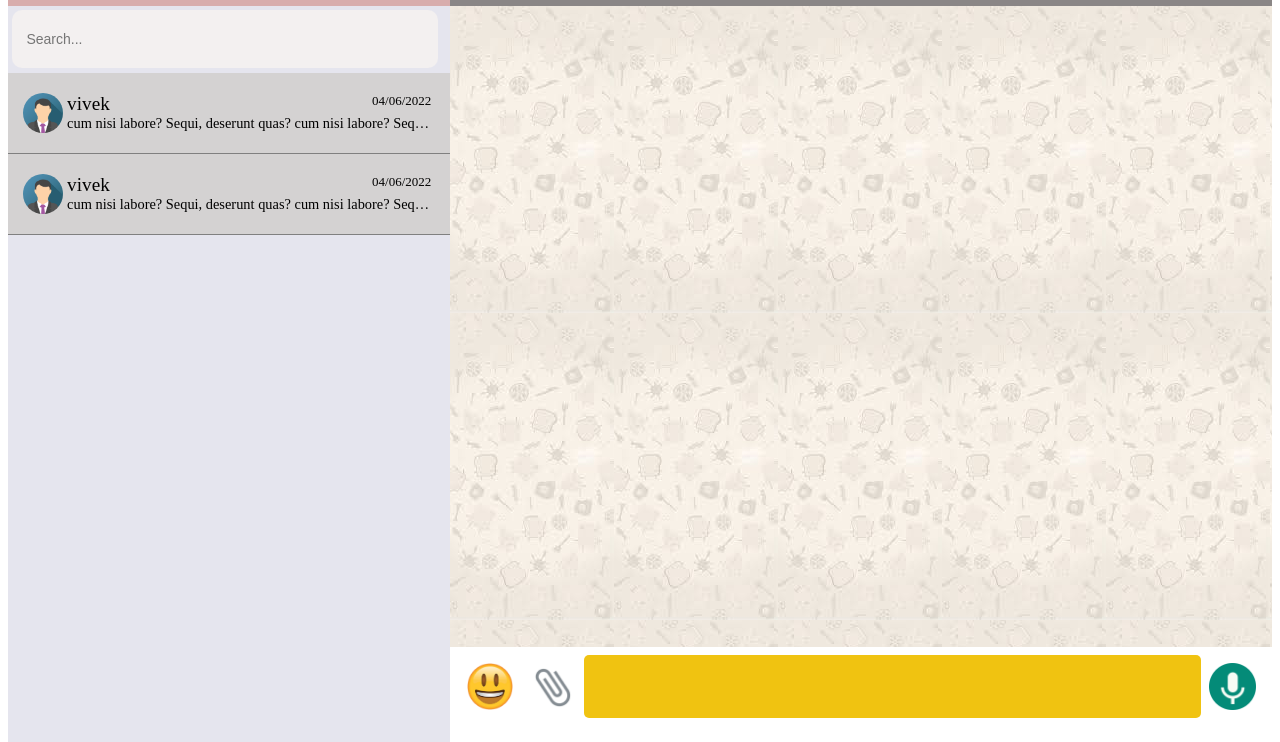
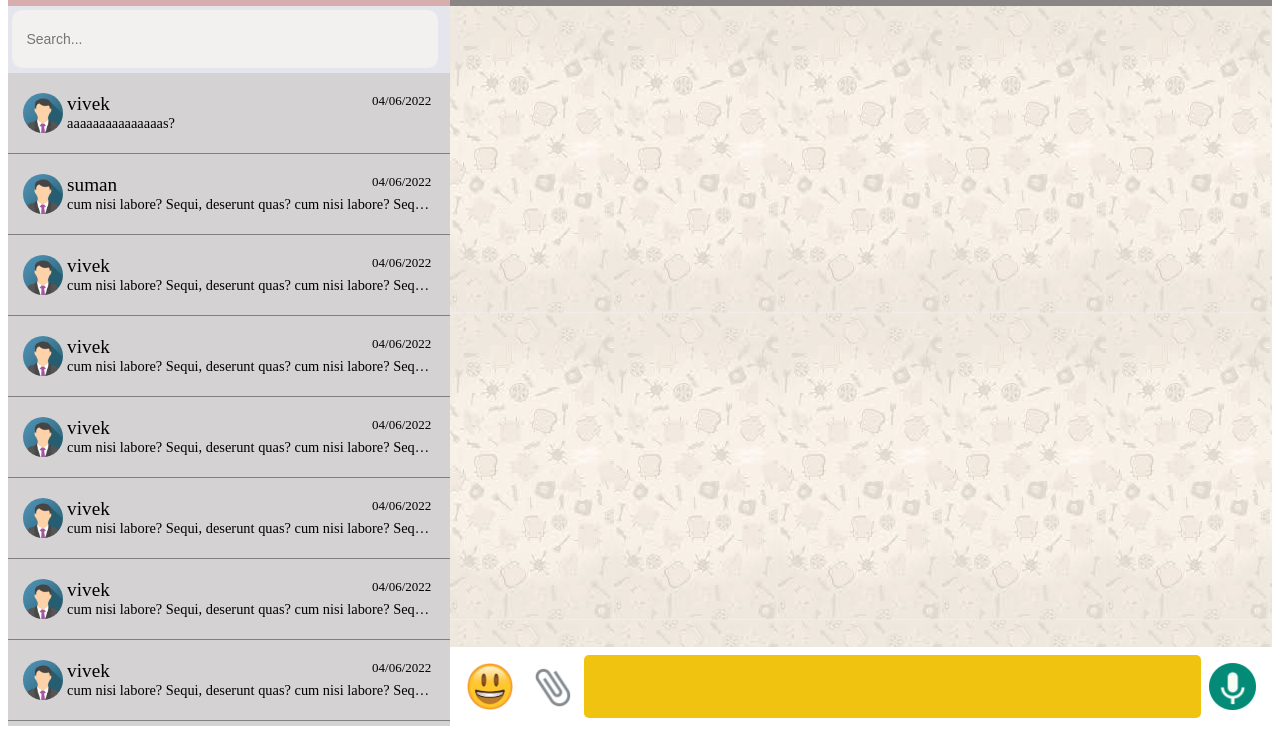
Before and after one commit to vivekkumar164/chatbot, a website with bundled scripts: page watsapp.html in a window 1280 px wide. Shown: the part 66-808 px from the top of the page. Built offline with nearby package versions, Linux system fonts and the light colour scheme.

Commit message:
search filter and dynamic listing of contact list

```diff
--- a/index.js
+++ b/index.js
@@ -11,13 +11,12 @@
 
   //to render dynamic list
   window.onload = function(){
-    renderContacts(obj);
+    renderContacts(contactList);
   }
 
   function renderContacts(list){
      list.map(e=>{
-    console.log(e);
-    //let name=
+    createContacts(e);
   })
   }
 
@@ -59,7 +58,6 @@
 
 
   const getBotResponse=(userInput)=>{
-    //console.log(obj);
     return responseObj[userInput] === undefined ? 'Please try somthing else':responseObj[userInput];
   }
 
@@ -68,3 +66,82 @@
     renderMessageEle(res);
 
   }
+
+  createContacts=(item)=>{
+    //contacct row
+      const contact = document.createElement('div');
+      contact.classList.add("contactRow");
+      contacts.appendChild(contact);
+
+
+      //images
+      const imageDiv = document.createElement("div");
+      imageDiv.classList.add("selectedUserImage");
+
+      const contactImage = document.createElement("span");
+      const image = document.createElement("img");
+      image.src = item.imageUrl;
+      image.classList.add("cover")
+
+      contact.appendChild(imageDiv)
+      imageDiv.appendChild(contactImage);
+      contactImage.appendChild(image);
+
+    //bolck 2 configurations
+
+    const block2 = document.createElement("div");
+    block2.classList.add("block2");
+    contact.appendChild(block2);
+
+    const block3 = document.createElement("div");
+    block3.classList.add("block3");
+
+    const name = document.createElement("div");
+    name.classList.add("name");
+    name.innerHTML = item.name;
+
+    const time = document.createElement("div");
+    time.classList.add("time");
+    time.innerHTML = item.time;
+
+    const block4 = document.createElement("div");
+    block4.classList.add("block4");
+    block4.innerHTML = item.message;
+
+    block2.appendChild(block3);
+    block2.appendChild(block4);
+    block3.appendChild(name);
+    block3.appendChild(time);
+
+
+  }
+
+  // A little delay
+let typingTimer;
+let typeInterval = 500; // Half a second
+let searchInput = document.getElementById('searchbox');
+
+searchInput.addEventListener('keyup', () => {
+  clearTimeout(typingTimer);
+  typingTimer = setTimeout(liveSearch, typeInterval);
+});
+
+function liveSearch() {
+  // Locate the card elements
+  let cards = document.querySelectorAll('.contactRow')
+  // Locate the search input
+  let search_query = document.getElementById("searchbox").value;
+  // Loop through the cards
+  for (var i = 0; i < cards.length; i++) {
+    // If the text is within the card...
+    if(cards[i].innerText.toLowerCase()
+      // ...and the text matches the search query...
+      .includes(search_query.toLowerCase())) {
+        // ...remove the `.is-hidden` class.
+        cards[i].classList.remove("is-hidden");
+    } else {
+      // Otherwise, add the class.
+      cards[i].classList.add("is-hidden");
+    }
+  }
+}
--- a/response.js
+++ b/response.js
@@ -4,6 +4,69 @@
     'today': new Date().toString(),
     'time':new Date().toLocaleTimeString()
 }
+
+const contactList = [
+    {
+        imageUrl : "./img/pp.png",
+        name : 'vivek',
+        time : '04/06/2022',
+        message : 'aaaaaaaaaaaaaaas?'
+    },
+    {
+        imageUrl : "./img/pp.png",
+        name : 'suman',
+        time : '04/06/2022',
+        message : 'cum nisi labore? Sequi, deserunt quas? cum nisi labore? Sequi, deserunt quas?'
+    },
+    {
+        imageUrl : "./img/pp.png",
+        name : 'vivek',
+        time : '04/06/2022',
+        message : 'cum nisi labore? Sequi, deserunt quas? cum nisi labore? Sequi, deserunt quas?'
+    },
+    {
+        imageUrl : "./img/pp.png",
+        name : 'vivek',
+        time : '04/06/2022',
+        message : 'cum nisi labore? Sequi, deserunt quas? cum nisi labore? Sequi, deserunt quas?'
+    },
+    {
+        imageUrl : "./img/pp.png",
+        name : 'vivek',
+        time : '04/06/2022',
+        message : 'cum nisi labore? Sequi, deserunt quas? cum nisi labore? Sequi, deserunt quas?'
+    },
+    {
+        imageUrl : "./img/pp.png",
+        name : 'vivek',
+        time : '04/06/2022',
+        message : 'cum nisi labore? Sequi, deserunt quas? cum nisi labore? Sequi, deserunt quas?'
+    },
+    {
+        imageUrl : "./img/pp.png",
+        name : 'vivek',
+        time : '04/06/2022',
+        message : 'cum nisi labore? Sequi, deserunt quas? cum nisi labore? Sequi, deserunt quas?'
+    },
+    {
+        imageUrl : "./img/pp.png",
+        name : 'vivek',
+        time : '04/06/2022',
+        message : 'cum nisi labore? Sequi, deserunt quas? cum nisi labore? Sequi, deserunt quas?'
+    },
+    {
+        imageUrl : "./img/pp.png",
+        name : 'vivek',
+        time : '04/06/2022',
+        message : 'cum nisi labore? Sequi, deserunt quas? cum nisi labore? Sequi, deserunt quas?'
+    },
+    {
+        imageUrl : "./img/pp.png",
+        name : 'vivek',
+        time : '04/06/2022',
+        message : 'cum nisi labore? Sequi, deserunt quas? cum nisi labore? Sequi, deserunt quas?'
+    },
+]
 
  const obj = [
     {
--- a/style.css
+++ b/style.css
@@ -2,7 +2,6 @@
 
 #container{
     width: 100%;
-    height: 90vh;
     display: flex;
 
 }
@@ -10,7 +9,6 @@
 .contacts-container{
     flex: 30% ;
     background-color: rgb(229, 229, 238);
-    height: 100vh;
 
 
 }
@@ -61,9 +59,8 @@
 
 .contacts{
     position: relative;
-    height: calc(100% - 15 vh);
+    height: 85%;
     overflow-y: auto;
-
 }
 
 .contacts-container .contacts .contactRow{
@@ -231,3 +228,5 @@
     border-radius: 10px 10px 3px 10px;
     align-self: flex-start;
 }
+
+.is-hidden { display: none !important; }
--- a/watsapp.html
+++ b/watsapp.html
@@ -25,15 +25,15 @@
         </div>
 
         <div class="searchbar">
-          <input type="text" placeholder="Search...">
+          <input id="searchbox" type="text" placeholder="Search..." oninput="liveSearch()" >
         </div>
 
         <div class="contacts">
 
 
-          <div class="contactRow">
+          <!-- <div class="contactRow">
             <div class="selectedUserImage">
-              <span><img src="./img/pp.png" alt="" class="cover"></span>
+              <span><img class="cover" src="./img/pp.png" alt="" ></span>
             </div>
 
             <div class="block2">
@@ -46,25 +46,10 @@
                 cum nisi labore? Sequi, deserunt quas? cum nisi labore? Sequi, deserunt quas?
               </div>
             </div>
-          </div>
+          </div> -->
 
 
-          <div class="contactRow">
-            <div class="selectedUserImage">
-              <span><img src="./img/pp.png" alt="" class="cover"></span>
-            </div>
 
-            <div class="block2">
-              <div class="block3">
-                <div class="name">vivek</div>
-                <div class="time">04/06/2022</div>
-              </div>
-
-              <div class="block4">
-                cum nisi labore? Sequi, deserunt quas? cum nisi labore? Sequi, deserunt quas?
-              </div>
-            </div>
-          </div>
 
         </div>
       </div>
```
